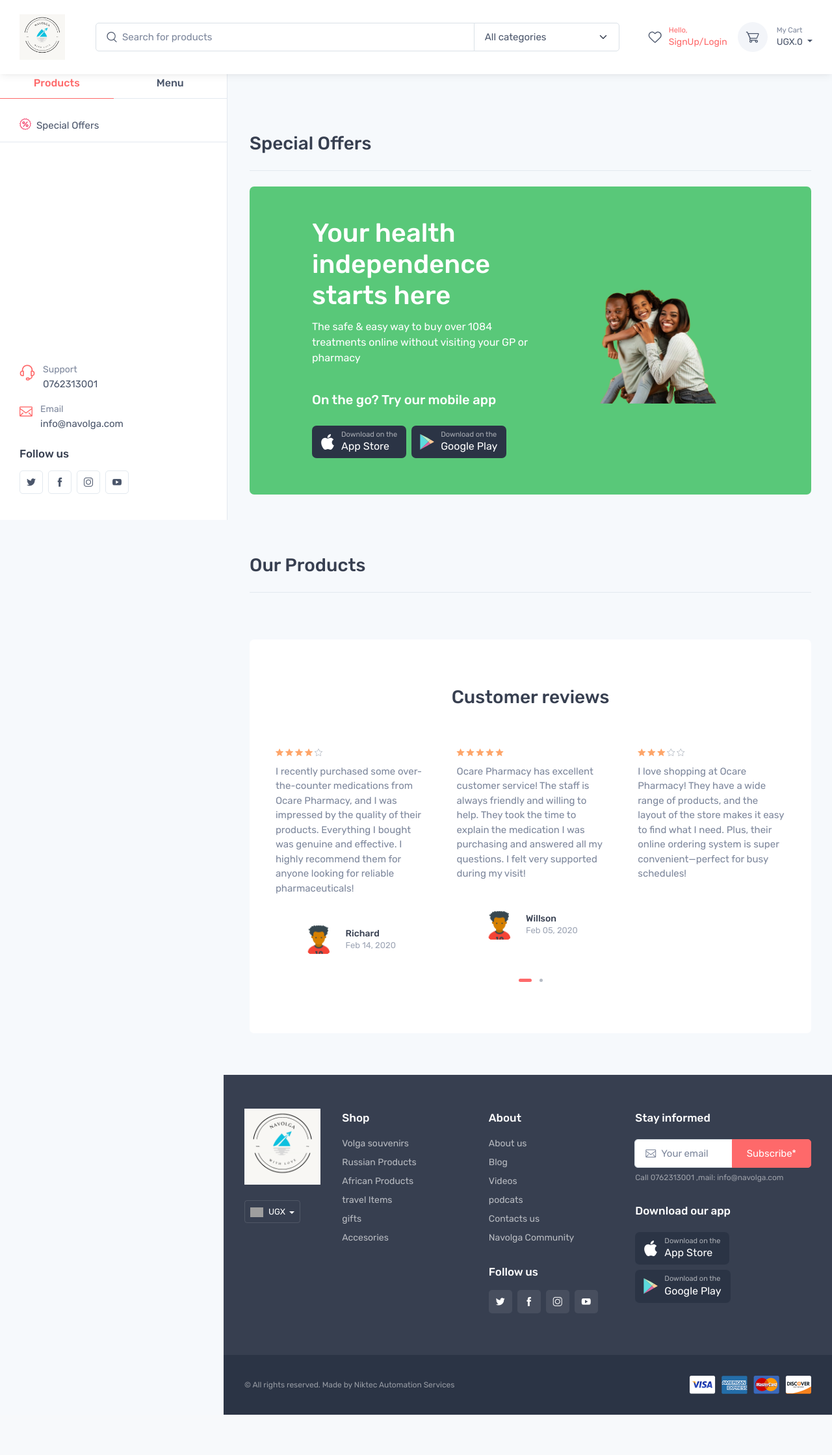
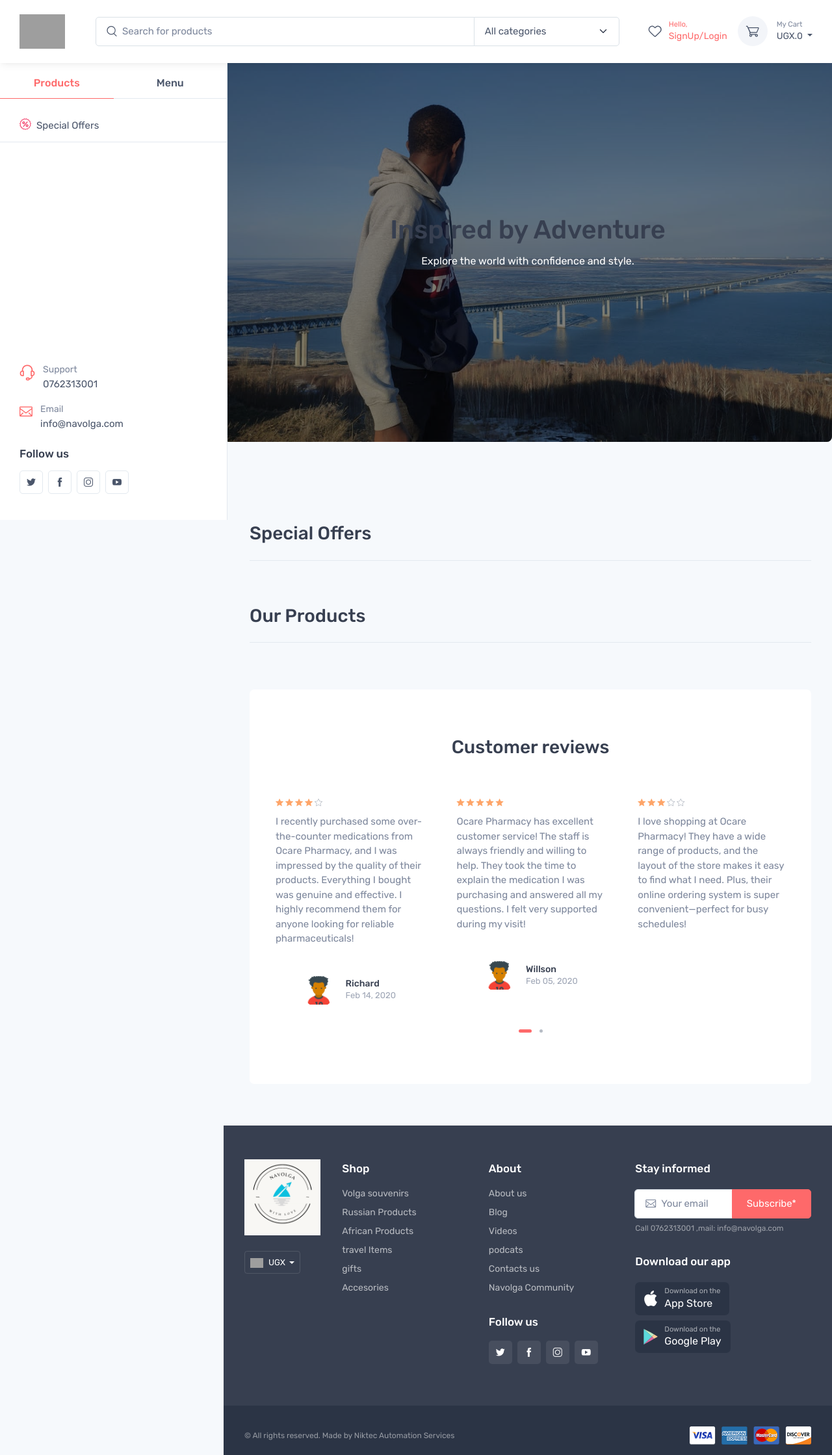
Before and after one commit to insookwa/navolga-python, a Django app: page / in a window 1280 px wide. Shown: the top 2239 px of the page at 65% size. Before the commit the page ends 2177 px from the top, so only its background shows below. Run offline with Django 5.2, Linux system fonts and the light colour scheme; data that the repository does not hold is empty; some libraries are stand-ins or nearby versions; some web fonts are replaced; grey boxes are pictures that could not be loaded.

Commit message:
finished homepage

```diff
--- a/navolga/navolga_main/templates/navolga_main/index.html
+++ b/navolga/navolga_main/templates/navolga_main/index.html
@@ -11,38 +11,16 @@
 {% endif %}
 
 <section class="tns-carousel mb-3 mb-md-5">
-  <div class="tns-carousel-inner"
-       data-carousel-options="{&quot;items&quot;: 1, &quot;mode&quot;: &quot;gallery&quot;, &quot;nav&quot;: false, &quot;responsive&quot;: {&quot;0&quot;: {&quot;nav&quot;: true, &quot;controls&quot;: false}, &quot;576&quot;: {&quot;nav&quot;: false, &quot;controls&quot;: true}}}">
-    {% for slide in slides %}
-    <div>
-      <div class="rounded-3 px-md-5 text-center text-xl-start" style="background-color: {{ slide.background_color }};">
-        <div class="d-xl-flex justify-content-between align-items-center px-4 px-sm-5 mx-auto" style="max-width: 1226px;">
-          <div class="py-5 me-xl-4 mx-auto mx-xl-0" style="max-width: 490px;">
-            <h2 class="h1 text-light">{{ slide.title }}</h2>
-            <p class="text-light pb-4">{{ slide.description }}</p>
-            {% if slide.app_store_url or slide.google_play_url %}
-            <h5 class="text-light pb-3">On the go? Try our mobile app</h5>
-            <div class="d-flex flex-wrap justify-content-center justify-content-xl-start">
-              {% if slide.app_store_url %}
-              <a class="btn-market btn-apple me-2 mb-2" href="{{ slide.app_store_url }}" role="button">
-                <span class="btn-market-subtitle">Download on the</span>
-                <span class="btn-market-title">App Store</span>
-              </a>
-              {% endif %}
-              {% if slide.google_play_url %}
-              <a class="btn-market btn-google mb-2" href="{{ slide.google_play_url }}" role="button">
-                <span class="btn-market-subtitle">Download on the</span>
-                <span class="btn-market-title">Google Play</span>
-              </a>
-              {% endif %}
-            </div>
-            {% endif %}
-          </div>
-          <div><img src="{{ slide.image.url }}" alt="{{ slide.alt_text }}"></div>
-        </div>
+  <div class="tns-carousel-inner" data-carousel-options="{&quot;items&quot;: 1, &quot;mode&quot;: &quot;gallery&quot;, &quot;nav&quot;: false, &quot;responsive&quot;: {&quot;0&quot;: {&quot;nav&quot;: true, &quot;controls&quot;: false}, &quot;576&quot;: {&quot;nav&quot;: false, &quot;controls&quot;: true}}}">
+    <!-- Slide 1-->
+    <div style="position: relative; background: url({% static 'img/grocery/slider/ivan.jpg' %}) center/cover no-repeat; border-radius: 8px; min-height: 600px; display: flex; justify-content: center; align-items: center;">
+      <div style="position: absolute; top: 0; left: 0; width: 100%; height: 100%; background-color: rgba(0, 0, 0, 0.5); border-radius: 8px;"></div>
+      <div class="text-light text-center" style="position: relative;">
+        <h2 class="h1">Inspired by Adventure</h2>
+        <p>Explore the world with confidence and style.</p>
       </div>
     </div>
-    {% endfor %}
+    <!-- Slide 2-->
   </div>
 </section>
 
@@ -94,38 +72,6 @@
             </div>
           </section>
 
-          <section class="tns-carousel mb-3 mb-md-5">
-            <div class="tns-carousel-inner" data-carousel-options="{&quot;items&quot;: 1, &quot;mode&quot;: &quot;gallery&quot;, &quot;nav&quot;: false, &quot;responsive&quot;: {&quot;0&quot;: {&quot;nav&quot;: true, &quot;controls&quot;: false}, &quot;576&quot;: {&quot;nav&quot;: false, &quot;controls&quot;: true}}}">
-              <!-- Slide 1-->
-              <div>
-                <div class="rounded-3 px-md-5 text-center text-xl-start" style="background-color: #59c879;">
-                  <div class="d-xl-flex justify-content-between align-items-center px-4 px-sm-5 mx-auto" style="max-width: 1226px;">
-                    <div class="py-5 me-xl-4 mx-auto mx-xl-0" style="max-width: 490px;">
-                      <h2 class="h1 text-light">Your health independence starts here</h2>
-                      <p class="text-light pb-4">The safe & easy way to buy over 1084 treatments online without visiting your GP or pharmacy</p>
-                      <h5 class="text-light pb-3">On the go? Try our mobile app</h5>
-                      <div class="d-flex flex-wrap justify-content-center justify-content-xl-start"><a class="btn-market btn-apple me-2 mb-2" href="#" role="button"><span class="btn-market-subtitle">Download on the</span><span class="btn-market-title">App Store</span></a><a class="btn-market btn-google mb-2" href="#" role="button"><span class="btn-market-subtitle">Download on the</span><span class="btn-market-title">Google Play</span></a></div>
-                    </div>
-                    <div><img src={% static "img/grocery/slider/hero3.png" %} alt="Image"></div>
-                  </div>
-                </div>
-              </div>
-              <!-- Slide 2-->
-              <div>
-                <div class="rounded-3 px-md-5 text-center text-xl-start" style="background-color: #1a6fb0;">
-                  <div class="d-xl-flex justify-content-between align-items-center px-4 px-sm-5 mx-auto" style="max-width: 1226px;">
-                    <div class="py-5 me-xl-4 mx-auto mx-xl-0" style="max-width: 490px;">
-                      <h2 class="h1 text-light">24/7 Delivery Service</h2>
-                      <p class="text-light pb-4">Order any medicine from our pharmacy online and we deliver them to your door at a time convenient for you.</p>
-                      <h5 class="text-light pb-3">On the go? Try our mobile app</h5>
-                      <div class="d-flex flex-wrap justify-content-center justify-content-xl-start"><a class="btn-market btn-apple me-2 mb-2" href="#" role="button"><span class="btn-market-subtitle">Download on the</span><span class="btn-market-title">App Store</span></a><a class="btn-market btn-google mb-2" href="#" role="button"><span class="btn-market-subtitle">Download on the</span><span class="btn-market-title">Google Play</span></a></div>
-                    </div>
-                    <div><img src={% static "img/grocery/slider/heroimage21.png" %} alt="Image"></div>
-                  </div>
-                </div>
-              </div>
-            </div>
-          </section>
 
           <section class="pt-3 pt-md-4">
             <!-- Heading -->
--- a/navolga/navolga_main/urls.py
+++ b/navolga/navolga_main/urls.py
@@ -5,10 +5,10 @@ urlpatterns = [
     path('', views.home, name='home'),
     # path('product/<int:product_id>/',views.product_detail,name='product_details'),
     # path('add-to-basket/<int:product_id>/', views.add_to_basket, name="add_to_basket"),
-    # path('basket/', views.basket_view, name="basket"),
+    path('basket/', views.basket_view, name="basket"),
     # path('basket/<int:item_id>/', views.remove_from_basket, name='remove_from_basket'),
     path('about/', views.aboutUs, name='about_us'),
-    # path('category/<int:category_id>/', views.categoryProducts, name='category_products'),
+    path('category/<int:category_id>/', views.categoryProducts, name='category_products'),
     path('contact/', views.contactUs, name='contact_us'),
     # path('ipn/', views.payment_callback, name='payment_callback'),
     # path('search/', views.search_products, name='search_products'),
--- a/navolga/navolga_main/views.py
+++ b/navolga/navolga_main/views.py
@@ -1,9 +1,6 @@
 from django.shortcuts import render
-from .models import Category,Product, Slide
-from django.db import models
-from django.contrib.auth.models import User
-from django.utils.text import slugify
-
+from .models import Basket, Category,Product, Slide
+from django.shortcuts import render,get_object_or_404 , redirect
 
 
 def home(request):
@@ -43,3 +40,45 @@ def contactUs(request):
         'categories':categories,
 
     })
+
+
+def basket_view(request):
+    basket = Basket.objects.filter(user=request.user).select_related('user').first()
+    items = basket.items.all() if basket else []
+    total_items = sum(item.quantity for item in items)
+
+    context = {
+        "basket": basket,
+        "total_items": total_items,
+        "items": items,
+        "total": basket.get_total() if basket else 0,
+    }
+    return render(request, "ocare_main/basket.html", context)
+
+def categoryProducts(request,category_id):
+
+    category = get_object_or_404(Category, id=category_id)
+    category_products = category.products.all()
+    categories = Category.objects.prefetch_related('products').all()
+    basket = None
+    items = []
+    total_items = 0
+    total = 0
+
+    if request.user.is_authenticated:
+        basket = Basket.objects.filter(user=request.user).select_related('user').first()
+        items = basket.items.all() if basket else []
+        total_items = sum(item.quantity for item in items)
+        total = basket.get_total() if basket else 0
+
+
+
+    return render(request,'ocare_main/category_products.html',{
+        'category': category,
+        'category_products': category_products,
+        'categories': categories,
+        "basket": basket,
+        "items": items,
+        "total_items": total_items,
+        "total": total,
+    })
--- a/navolga/templates/header.html
+++ b/navolga/templates/header.html
@@ -198,7 +250,7 @@
   <!-- Navbar-->
   <header class="bg-light shadow-sm fixed-top" data-fixed-element>
     <div class="navbar navbar-expand-lg navbar-light">
-      <div class="container-fluid"><a class="navbar-brand d-none d-sm-block me-3 me-xl-4 flex-shrink-0" href='{% url 'home' %}'><img src={% static "img/2.png" %} width="70" alt="navolga"></a><a class="navbar-brand d-sm-none me-2" href='{% url 'home' %}'><img src={% static "img/ocarelogo.png" %}  width="74" alt="ocare"></a>
+      <div class="container-fluid"><a class="navbar-brand d-none d-sm-block me-3 me-xl-4 flex-shrink-0" href='{% url 'home' %}'><img src={% static "img/3.png" %} width="70" alt="navolga"></a><a class="navbar-brand d-sm-none me-2" href='{% url 'home' %}'><img src={% static "img/ocarelogo.png" %}  width="74" alt="ocare"></a>
         <!-- Search-->
         <div class="input-group d-none d-lg-flex flex-nowrap mx-4"><i class="ci-search position-absolute top-50 start-0 translate-middle-y ms-3"></i>
           <input
```
Also changed, not shown: other parts of navolga/templates/header.html (+52 -0 lines), navolga/navolga_main/models.py (+13 -1 lines), navolga/navolga_main/migrations/0002_slide_background_image_basket.py (added), navolga/slides/backgrounds/IMG-20220409-WA0014.jpg (added), navolga/static/img/grocery/slider/ivan.jpg (added), navolga/static/img/slides_images/file.png (added), navolga/static/img/slides_images/ivan.jpg (added), navolga/user/migrations/0001_initial.py (added).
